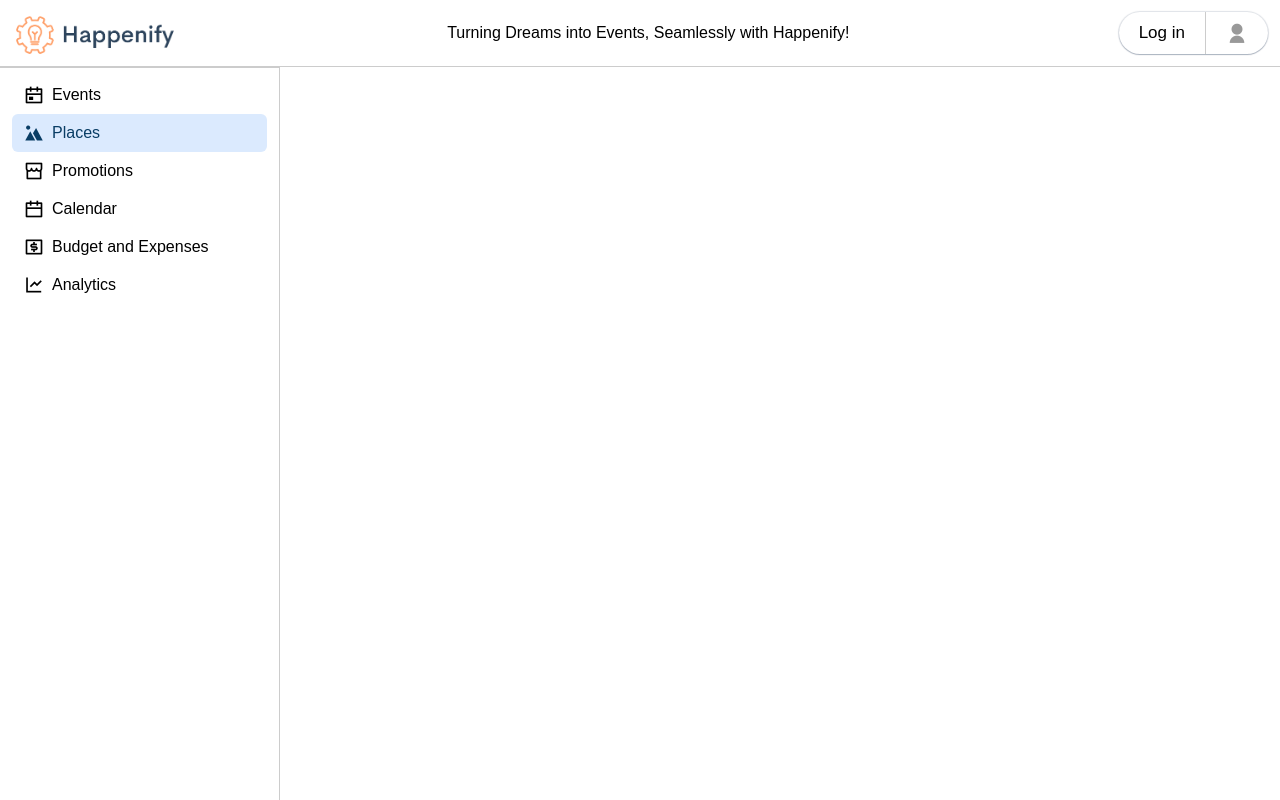
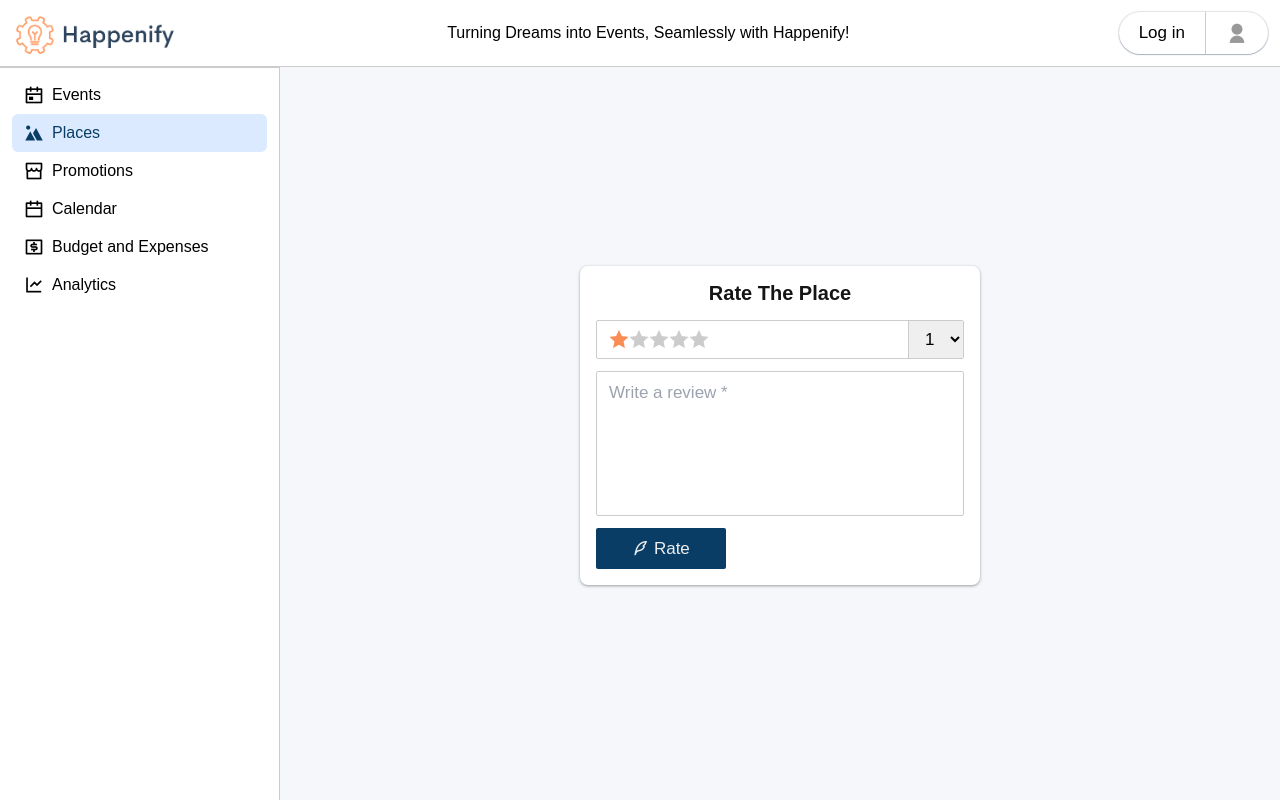
Before and after one commit to bhuvanpddahal/Happenify, a React (Create React App) app in the folder client/: page /places/1/rate in a window 1280 px wide. Built offline with nearby package versions, Linux system fonts and the light colour scheme; no server answers; a web font is replaced by a local one.

Commit message:
Rating form created

```diff
--- a/client/src/components/Auth/EditProfile.tsx
+++ b/client/src/components/Auth/EditProfile.tsx
@@ -35,7 +35,7 @@ const EditProfile: React.FC = () => {
 
     return (
         <div className='p-3 min-h-full flex items-center justify-center bg-dim'>
-            <form onSubmit={handleSubmit} className='mb-4 md:text-17px rounded-lg px-4 py-3 bg-white shadow-box'>
+            <form onSubmit={handleSubmit} className='min-w-400px mb-4 md:text-17px rounded-lg px-4 py-3 bg-white shadow-box'>
                 <div className='text-center mb-3'>
                     <h1 className='font-semibold text-20px text-dark'>Update Profile</h1>
                 </div>
--- a/client/src/components/Content.tsx
+++ b/client/src/components/Content.tsx
@@ -14,6 +14,7 @@ import EntryForm from './Event/EntryForm';
 import Places from './Place/Places';
 import PlaceForm from './Place/PlaceForm/PlaceForm';
 import PlaceDetails from './Place/PlaceDetails';
+import RatingForm from './Place/RatingForm';
 import Promotions from './Promotion/Promotions';
 import PromotionForm from './Promotion/PromotionForm';
 import CalendarPage from './Calendar/CalendarPage';
@@ -41,6 +42,7 @@ const Content: React.FC = () => {
                     <Route index element={<Places />} />
                     <Route path=':id' element={<PlaceDetails />} />
                     <Route path=':id/book' element={<EntryForm />} />
+                    <Route path=':id/rate' element={<RatingForm />} />
                     <Route path='create' element={<PlaceForm />} />
                     <Route path=':id/edit' element={<PlaceForm />} />
                 </Route>
--- a/client/src/components/Event/EntryForm.tsx
+++ b/client/src/components/Event/EntryForm.tsx
@@ -1,4 +1,4 @@
-import React, { useState } from 'react';
+import React, { useEffect, useState } from 'react';
 import { useDispatch, useSelector } from 'react-redux';
 import { Link, useNavigate, useParams } from 'react-router-dom';
 
@@ -25,6 +25,10 @@ const EntryForm: React.FC = () => {
         dispatch(bookEntry(id || '', formData, navigate));
     };
 
+    useEffect(() => {
+        document.title = 'Book Event - Happenify';
+    }, []);
+
     const { isMiniLoading } = useSelector((state: State) => state.event);
 
     return (
@@ -32,7 +36,7 @@ const EntryForm: React.FC = () => {
             {showSuggestion && (
                 <Suggestion
                     setShowSuggestion={setShowSuggestion}
-                    text="Please verify that your provided name, email, and phone number are accurate. This helps us keep you informed about any event updates. Also, for any questions or assistance, our friendly team is ready to help. Reach out to us at happenify@gmail.com or 987654321. Thank you for joining us! We look forward to creating lasting memories with you. 🎉"
+                    text="Please verify that your provided phone number is accurate. This helps us keep you informed about any event updates. Also, for any questions or assistance, our friendly team is ready to help. Reach out to us at happenify@gmail.com or 987654321. Thank you for joining us! We look forward to creating lasting memories with you. 🎉"
                     guidelines={[]}
                 />
             )}
@@ -44,7 +48,7 @@ const EntryForm: React.FC = () => {
                 </div>
                 <div className='flex items-center flex-wrap-reverse justify-between gap-3 mb-1'>
                     <button className={`relative w-200px py-2 rounded-sm ${isMiniLoading ? 'bg-secondary text-dark cursor-not-allowed' : 'bg-primary text-lightgrey hover:bg-primarydark'}`} type="submit" disabled={isMiniLoading}>
-                        {isMiniLoading ? 'Booking entry...' : (
+                        {isMiniLoading ? 'Booking...' : (
                             <><i className="ri-book-2-line"></i> Book my entry pass</>
                         )}
                         <img className='absolute h-40px top-1/2 left-1/2 translate-x-n50p translate-y-n50p' src={LoadingImg} alt="..." hidden={!isMiniLoading} />
--- a/client/src/components/Place/PlaceDetails.tsx
+++ b/client/src/components/Place/PlaceDetails.tsx
@@ -29,6 +29,9 @@ const PlaceDetails: React.FC = () => {
 
     return (
         <div className='p-3 pb-6 lg:pb-3 bg-dim'>
+            <Link to={`/places/${id}/rate`} className='fixed bottom-16 md:bottom-20 lg:bottom-6 right-6 py-1 px-3 rounded-50px text-15px bg-secondary shadow-box transition-bg duration-300 hover:bg-grey'>
+                <i className="ri-emotion-line text-18px"></i> Rate this place
+            </Link>
             <div className='flex flex-col gap-5 bg-white p-4 rounded-lg shadow-box'>
                 <div className='w-full'>
                     <div className='flex gap-3 flex-col xs:flex-row'>
@@ -45,7 +48,7 @@ const PlaceDetails: React.FC = () => {
                     <div className='mt-2 flex items-center justify-between'>
                         <div className='text-normal font-medium'>
                             {[...Array(5)].map((_, index) => (
-                                <i className={`ri-star-fill text-18px ${selectedPlace?.ratings.length >= index ? 'text-secondary' : 'text-grey'}`}></i>
+                                <i key={index} className={`ri-star-fill text-18px ${selectedPlace?.ratings.length >= index ? 'text-secondary' : 'text-grey'}`}></i>
                             ))}
                         </div>
                         <div className='text-dark text-15px'>{moment(selectedPlace?.createdAt).fromNow()}</div>
@@ -102,8 +105,8 @@ const PlaceDetails: React.FC = () => {
                     <div className='py-3 border-b border-solid border-grey'>
                         <h2><i className="ri-file-list-3-line text-18px text-secondarydark"></i> Terms and Conditions</h2>
                         <ul className='pl-2'>
-                            {selectedPlace?.termsAndConditions.map((condition) => (
-                                <li>• {condition}</li>
+                            {selectedPlace?.termsAndConditions.map((condition, index) => (
+                                <li key={index}>• {condition}</li>
                             ))}
                         </ul>
                     </div>
--- a/client/src/components/Place/PlaceForm/PlaceForm.tsx
+++ b/client/src/components/Place/PlaceForm/PlaceForm.tsx
@@ -154,7 +154,7 @@ const PlaceForm: React.FC = () => {
                     <textarea onChange={(e) => setDescription(e.target.value)} className='py-2 px-3 border border-solid border-grey outline-none w-full rounded-sm resize-none' rows={5} value={description} placeholder='Description *' required></textarea>
                 </div>
                 <div className='flex gap-3 mb-4 flex-wrap sm:flex-nowrap'>
-                    <input onChange={(e) => setPricePerHour(e.target.value)} className='py-2 px-3 border border-solid border-grey outline-none w-full rounded-sm' value={pricePerHour} type="number" placeholder='Price per hour *' required />
+                    <input onChange={(e) => setPricePerHour(e.target.value)} className='py-2 px-3 border border-solid border-grey outline-none w-full rounded-sm' value={pricePerHour} type="number" placeholder='Price per hour (in $) *' required />
                     <select onChange={(e) => setType(e.target.value)} className='py-2 px-3 border border-solid border-grey outline-none w-full rounded-sm' value={type}>
                         {placeOptions.map((option: Option) => (
                             <option key={option.value} value={option.value}>{option.type}</option>
--- /dev/null
+++ b/client/src/components/Place/RatingForm.tsx
@@ -0,0 +1,49 @@
+import React, { useState } from 'react';
+
+import LoadingImg from '../../images/loading.gif';
+
+const RatingForm: React.FC = () => {
+    const [star, setStar] = useState('1');
+    const [review, setReview] = useState('');
+
+    const isLoading = false;
+
+    const handleSubmit = () => {}
+
+    return (
+        <div className='p-3 min-h-full flex items-center justify-center bg-dim'>
+            <form onSubmit={handleSubmit} className='min-w-400px mb-4 md:text-17px rounded-lg px-4 py-3 bg-white shadow-box'>
+                <div className='text-center mb-3'>
+                    <h1 className='font-semibold text-20px text-dark'>Rate The Place</h1>
+                </div>
+                <div className='flex items-center justify-between pl-3 border border-solid rounded-sm border-grey mb-3'>
+                    <div>
+                        {[...Array(5)].map((_, index) => (
+                            <i key={index} className={`ri-star-fill text-20px ${Number(star) > index ? 'text-secondary' : 'text-grey'}`}></i>
+                        ))}
+                    </div>
+                    <select onChange={(e) => setStar(e.target.value)} className='outline-none px-3 py-2 border-l border-solid border-grey cursor-pointer' value={star}>
+                        <option value="1">1</option>
+                        <option value="2">2</option>
+                        <option value="3">3</option>
+                        <option value="4">4</option>
+                        <option value="5">5</option>
+                    </select>
+                </div>
+                <div className='mb-1'>
+                    <textarea onChange={(e) => setReview(e.target.value)} className='py-2 px-3 border border-solid border-grey outline-none w-full rounded-sm resize-none' rows={5} value={review} placeholder='Write a review *' required></textarea>
+                </div>
+                <div className='flex items-center flex-wrap-reverse justify-between gap-3 mb-1'>
+                    <button className={`relative w-130px py-2 rounded-sm ${isLoading ? 'bg-secondary text-dark cursor-not-allowed' : 'bg-primary text-lightgrey hover:bg-primarydark'}`} type="submit" disabled={isLoading}>
+                        {isLoading ? 'Rating...' : (
+                            <><i className="ri-quill-pen-line"></i> Rate</>
+                        )}
+                        <img className='absolute h-40px top-1/2 left-1/2 translate-x-n50p translate-y-n50p' src={LoadingImg} alt="..." hidden={!isLoading} />
+                    </button>
+                </div>
+            </form>
+        </div>
+    )
+};
+
+export default RatingForm;
--- a/client/tailwind.config.js
+++ b/client/tailwind.config.js
@@ -35,6 +35,7 @@ module.exports = {
       minWidth: {
         "200px": "200px",
         "250px": "250px",
+        "400px": "400px",
       },
       colors: {
         "dim": "#f5f7fa",
```
Also changed, not shown: 2 other files (tests, documents, lock files or other folders).
